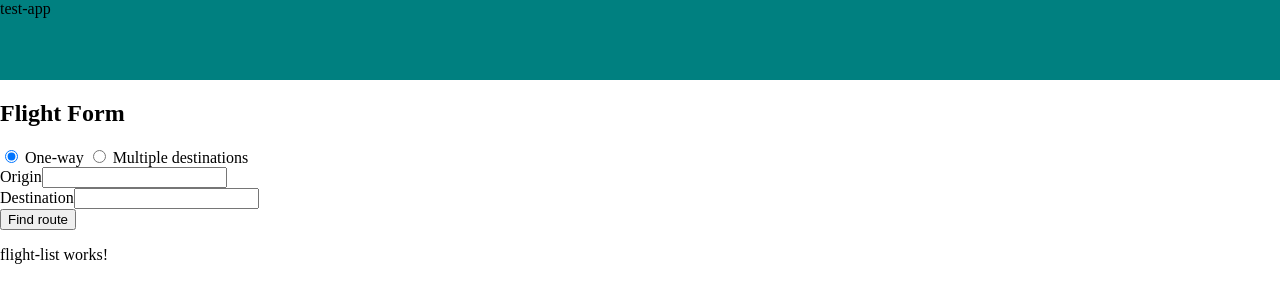
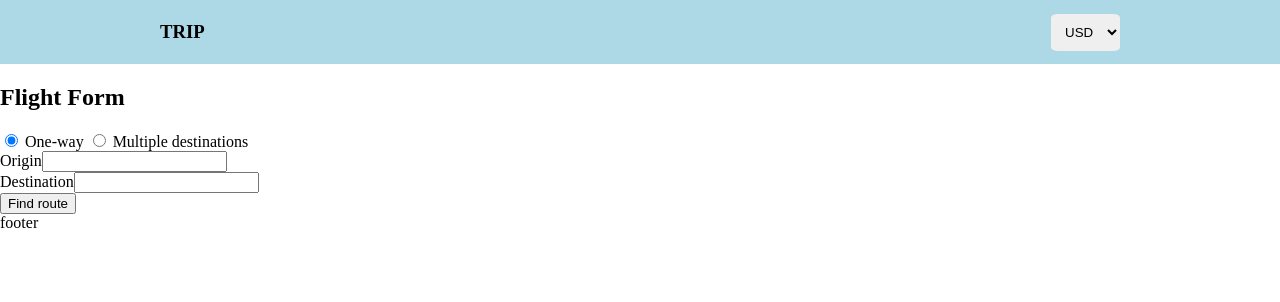
Before and after one commit to mvykool/newshore, an Angular app in the folder test-app/: page /home in a window 1280 px wide. Shown: the top 302 px of the page. Built offline with nearby package versions, Linux system fonts and the light colour scheme.

Commit message:
fixed css

```diff
--- a/test-app/src/app/app.component.html
+++ b/test-app/src/app/app.component.html
@@ -1,2 +1,3 @@
 <app-navbar></app-navbar>
 <router-outlet></router-outlet>
+<app-footer></app-footer>
--- a/test-app/src/app/home/home/home.component.html
+++ b/test-app/src/app/home/home/home.component.html
@@ -1,4 +1,3 @@
 <div class="container">
     <app-flight-form></app-flight-form>
-    <app-flight-list></app-flight-list>
 </div>
--- a/test-app/src/app/shared/components/footer/footer.component.html
+++ b/test-app/src/app/shared/components/footer/footer.component.html
@@ -1 +1,3 @@
-<p>footer works!</p>
+<footer>
+    footer
+</footer>
--- a/test-app/src/app/shared/components/navbar/navbar.component.css
+++ b/test-app/src/app/shared/components/navbar/navbar.component.css
@@ -1,5 +1,26 @@
 nav {
-    width: 100vw;
-    height: 5rem;
-    background: teal;
+    width: 100%;
+    height: 4rem;
+    background: lightblue;
+    position: relative;
 }
+
+div {
+    padding: 0 10rem;
+    height: 100%;
+    display: flex;
+    justify-content: space-between;
+    align-items: center;
+}
+
+select {
+    padding: 10px;
+    border: none;
+    outline: none;
+    border-radius: 10%;
+}
+
+select:focus {
+    border: none;
+    outline: none;
+}
--- a/test-app/src/app/shared/components/navbar/navbar.component.html
+++ b/test-app/src/app/shared/components/navbar/navbar.component.html
@@ -1,3 +1,13 @@
 <nav>
-    <span>test-app</span>
+
+    <div>
+        <h3>TRIP</h3>
+
+        <select name="" id="">
+        <option value="">USD</option>
+        <option value="">COP</option>
+        <option value="">EUR</option>
+    </select>
+    </div>
+
 </nav>
```
